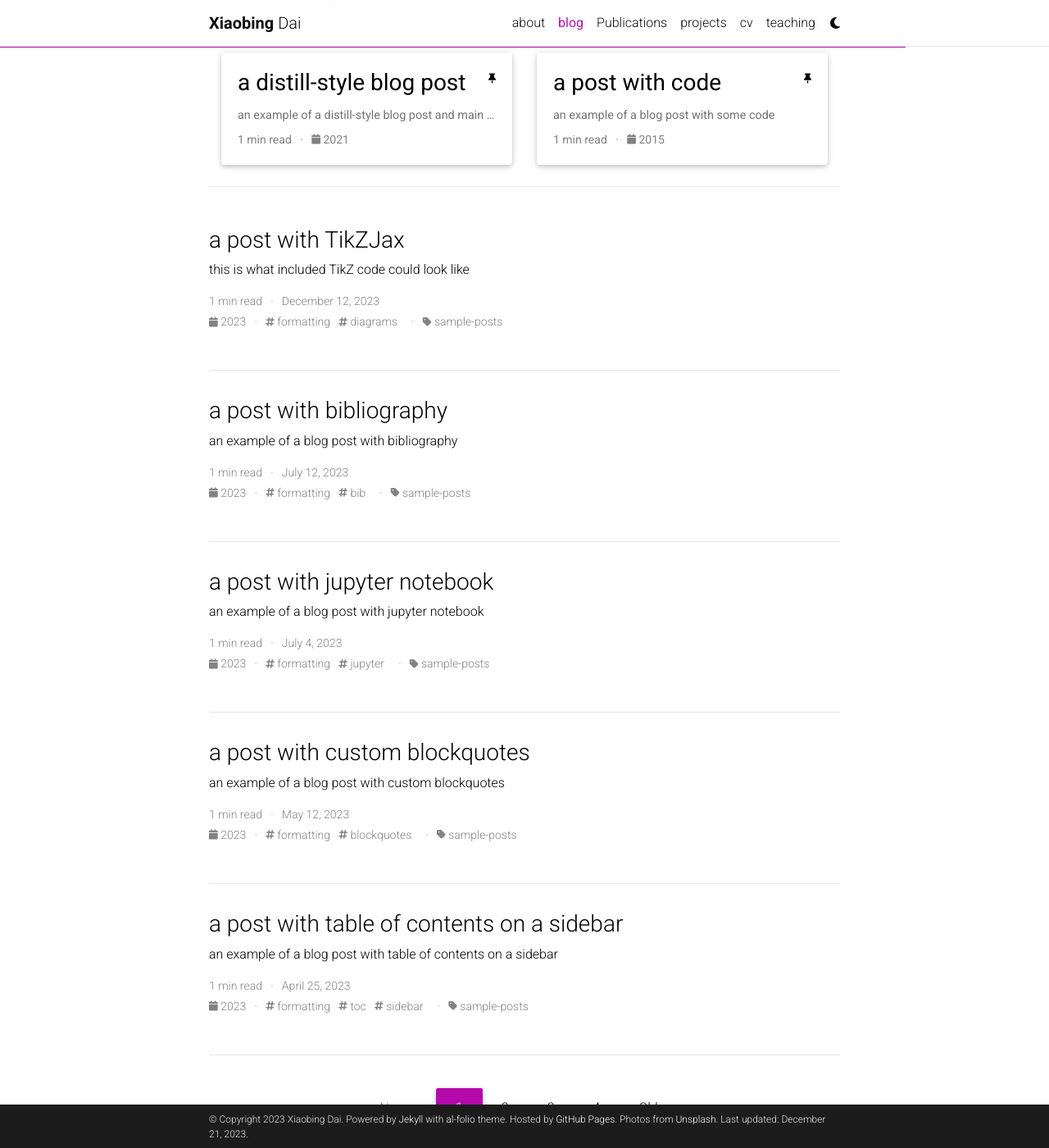
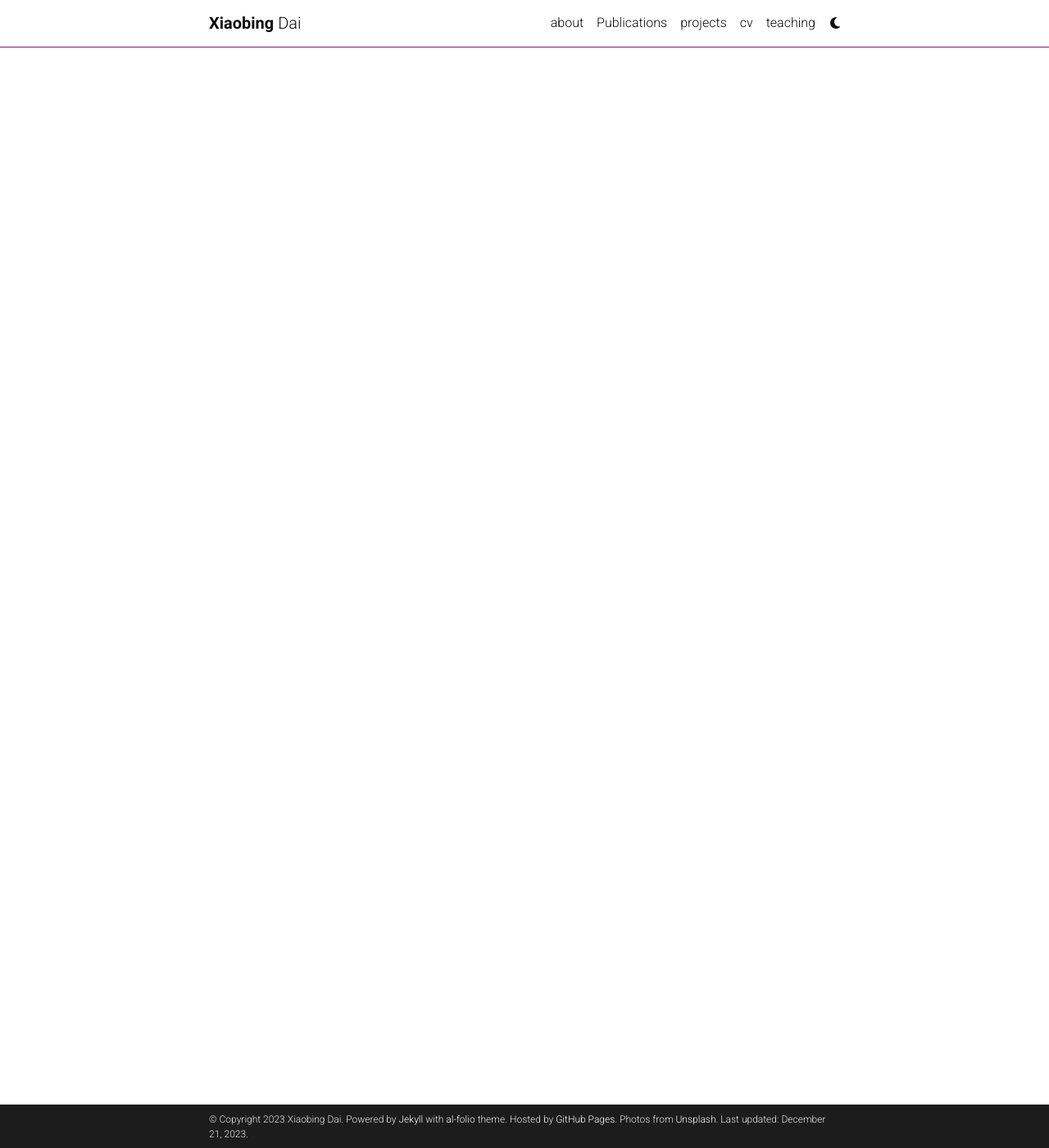
Before and after one commit to Xiaobing-Dai/Xiaobing-Dai.github.io, a Jekyll site: the page built from blog/index.html, in a window 1280 px wide and 1400 px high, scrolled down 385 px. Shown: the whole window at 82% size. Built offline with Jekyll 4.4.1, drawn with Linux system fonts in a browser that asks for light colours; the list of posts is cut into pages by our own code; comment, search, counter and statistics services are not loaded; a style sheet for code colours, icons or effects is not loaded; some of the changed lines change nothing that is shown; some of the changed text lies outside the part shown.

Commit message:
Update _config.yml

```diff
--- a/_config.yml
+++ b/_config.yml
@@ -120,43 +120,43 @@
 # Blog
 # -----------------------------------------------------------------------------
 
-blog_name: al-folio # blog_name will be displayed in your blog page
-blog_nav_title: blog # your blog must have a title for it to be displayed in the nav bar
-blog_description: a simple whitespace theme for academics
-permalink: /blog/:year/:title/
+# blog_name: al-folio # blog_name will be displayed in your blog page
+# blog_nav_title: blog # your blog must have a title for it to be displayed in the nav bar
+# blog_description: a simple whitespace theme for academics
+# permalink: /blog/:year/:title/
 
-# Pagination
-pagination:
-  enabled: true
+# # Pagination
+# pagination:
+#   enabled: true
 
-related_blog_posts:
-  enabled: true
-  max_related: 5
+# related_blog_posts:
+#   enabled: true
+#   max_related: 5
 
-# Giscus comments (RECOMMENDED)
-# Follow instructions on https://giscus.app/ to setup for your repo to fill out
-# the information below.
-giscus:
-  repo:                          # <your-github-user-name>/<your-github-repo-name>
-  category: Comments             # name of the category under which discussions will be created
-  mapping: title                 # identify discussions by post title
-  strict: 1                      # use strict identification mode
-  reactions_enabled: 1           # enable (1) or disable (0) emoji reactions
-  input_position: bottom         # whether to display input form below (bottom) or above (top) the comments
-  theme: preferred_color_scheme  # name of the color scheme (preferred works well with al-folio light/dark mode)
-  emit_metadata: 0
-  lang: en
+# # Giscus comments (RECOMMENDED)
+# # Follow instructions on https://giscus.app/ to setup for your repo to fill out
+# # the information below.
+# giscus:
+#   repo:                          # <your-github-user-name>/<your-github-repo-name>
+#   category: Comments             # name of the category under which discussions will be created
+#   mapping: title                 # identify discussions by post title
+#   strict: 1                      # use strict identification mode
+#   reactions_enabled: 1           # enable (1) or disable (0) emoji reactions
+#   input_position: bottom         # whether to display input form below (bottom) or above (top) the comments
+#   theme: preferred_color_scheme  # name of the color scheme (preferred works well with al-folio light/dark mode)
+#   emit_metadata: 0
+#   lang: en
 
-# Disqus comments (DEPRECATED)
-disqus_shortname: al-folio # put your disqus shortname
-# https://help.disqus.com/en/articles/1717111-what-s-a-shortname
+# # Disqus comments (DEPRECATED)
+# disqus_shortname: al-folio # put your disqus shortname
+# # https://help.disqus.com/en/articles/1717111-what-s-a-shortname
 
-# External sources.
-# If you have blog posts published on medium.com or other external sources,
-# you can display them in your blog by adding a link to the RSS feed.
-external_sources:
-  - name: medium.com
-    rss_url: https://medium.com/@al-folio/feed
+# # External sources.
+# # If you have blog posts published on medium.com or other external sources,
+# # you can display them in your blog by adding a link to the RSS feed.
+# external_sources:
+#   - name: medium.com
+#     rss_url: https://medium.com/@al-folio/feed
 
 # -----------------------------------------------------------------------------
 # Collections
```
